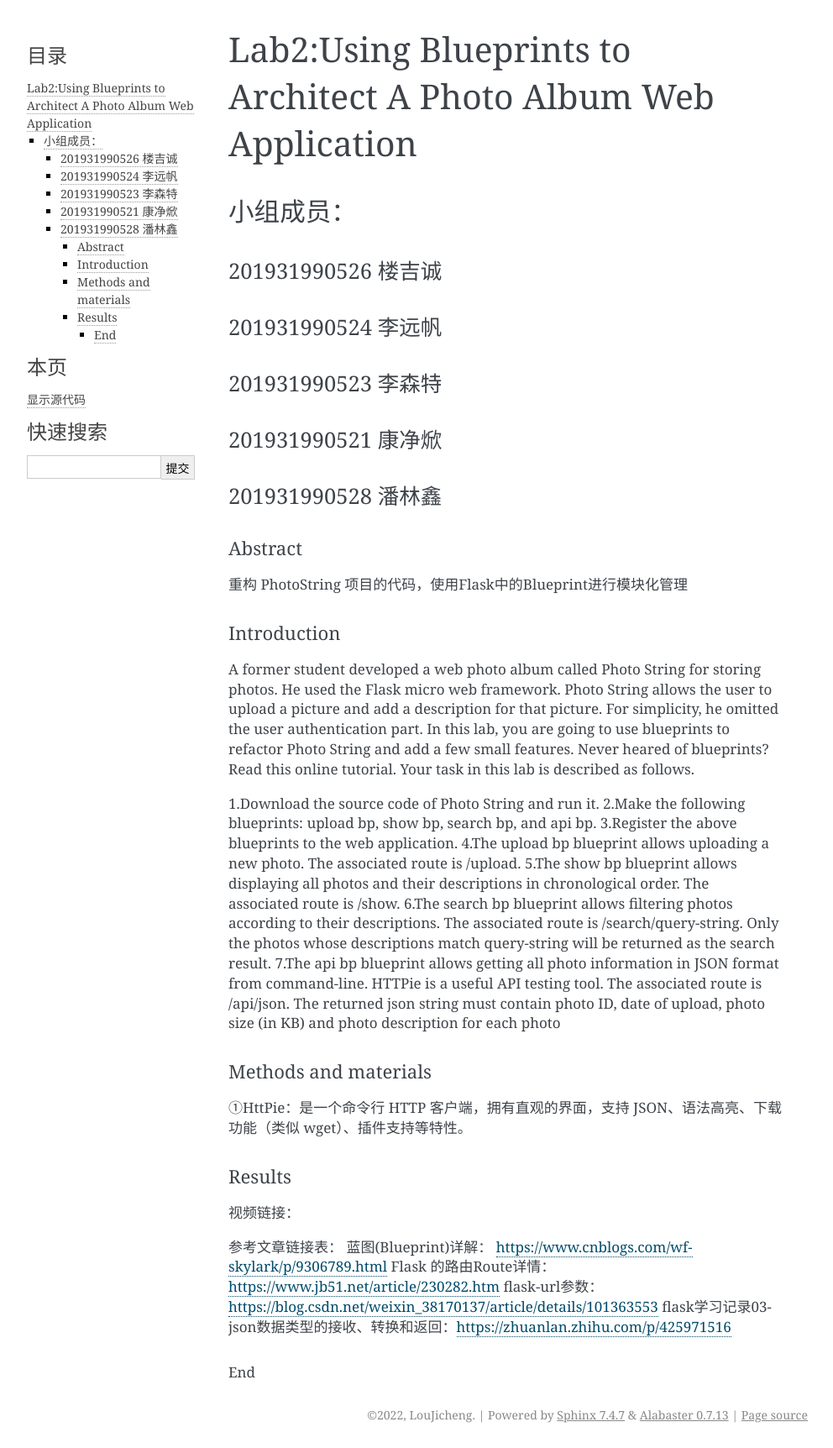
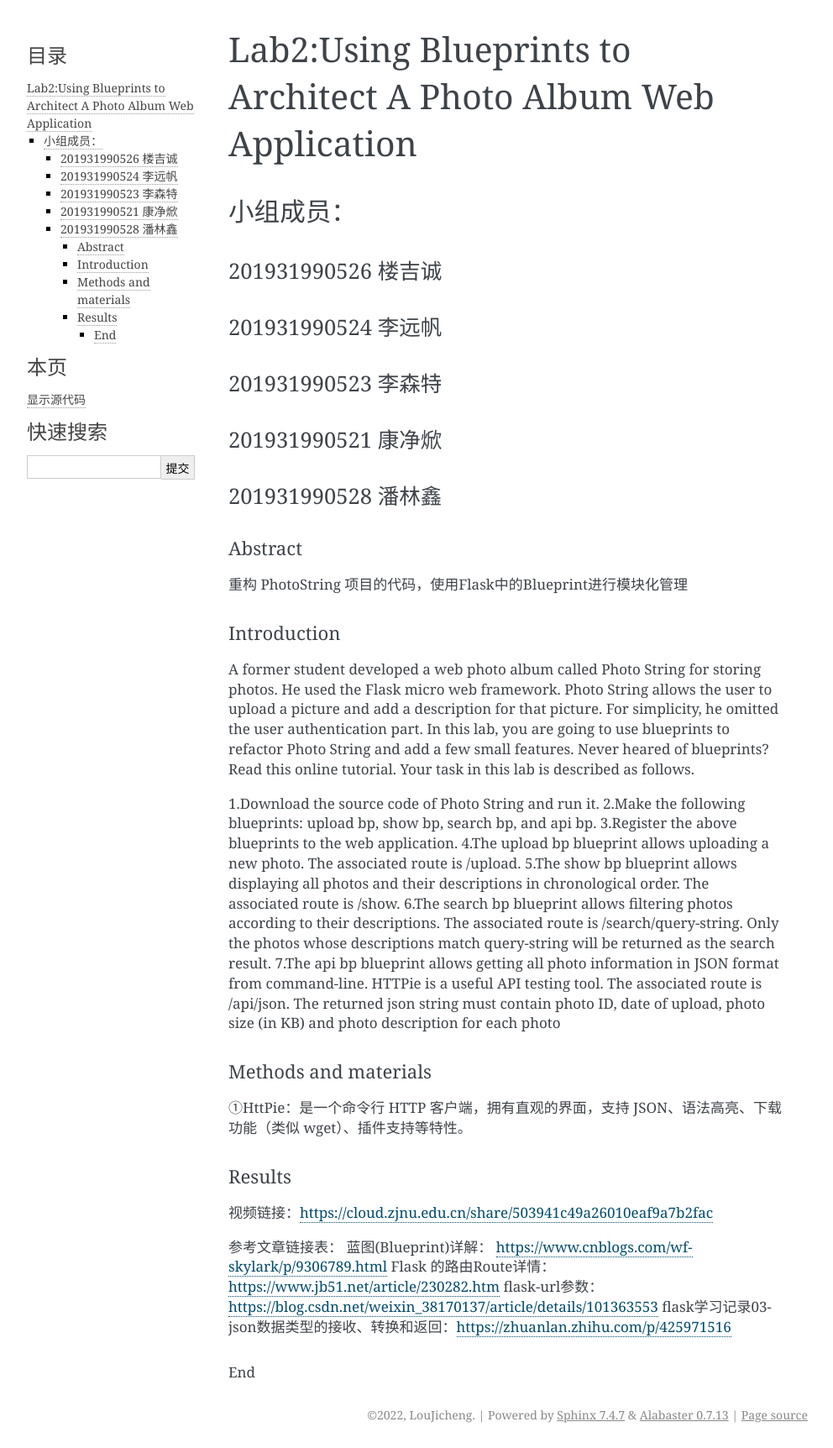
Before and after one commit to ljc5432/PhotoString, a Sphinx documentation site: the page built from source/index.rst, in a window 1280 px wide. Shown: the whole page at 84% size, without its empty margins (148-1140 px from the left). Built offline with Sphinx 7.4.7, drawn with Linux system fonts in a browser that asks for light colours; some of the changed lines change nothing that is shown.

Commit message:
Update index.rst

```diff
--- a/source/index.rst
+++ b/source/index.rst
@@ -55,7 +55,7 @@ Results
 -------
 
 
-视频链接：
+视频链接：https://cloud.zjnu.edu.cn/share/503941c49a26010eaf9a7b2fac
 
 参考文章链接表：
 蓝图(Blueprint)详解： https://www.cnblogs.com/wf-skylark/p/9306789.html
```
